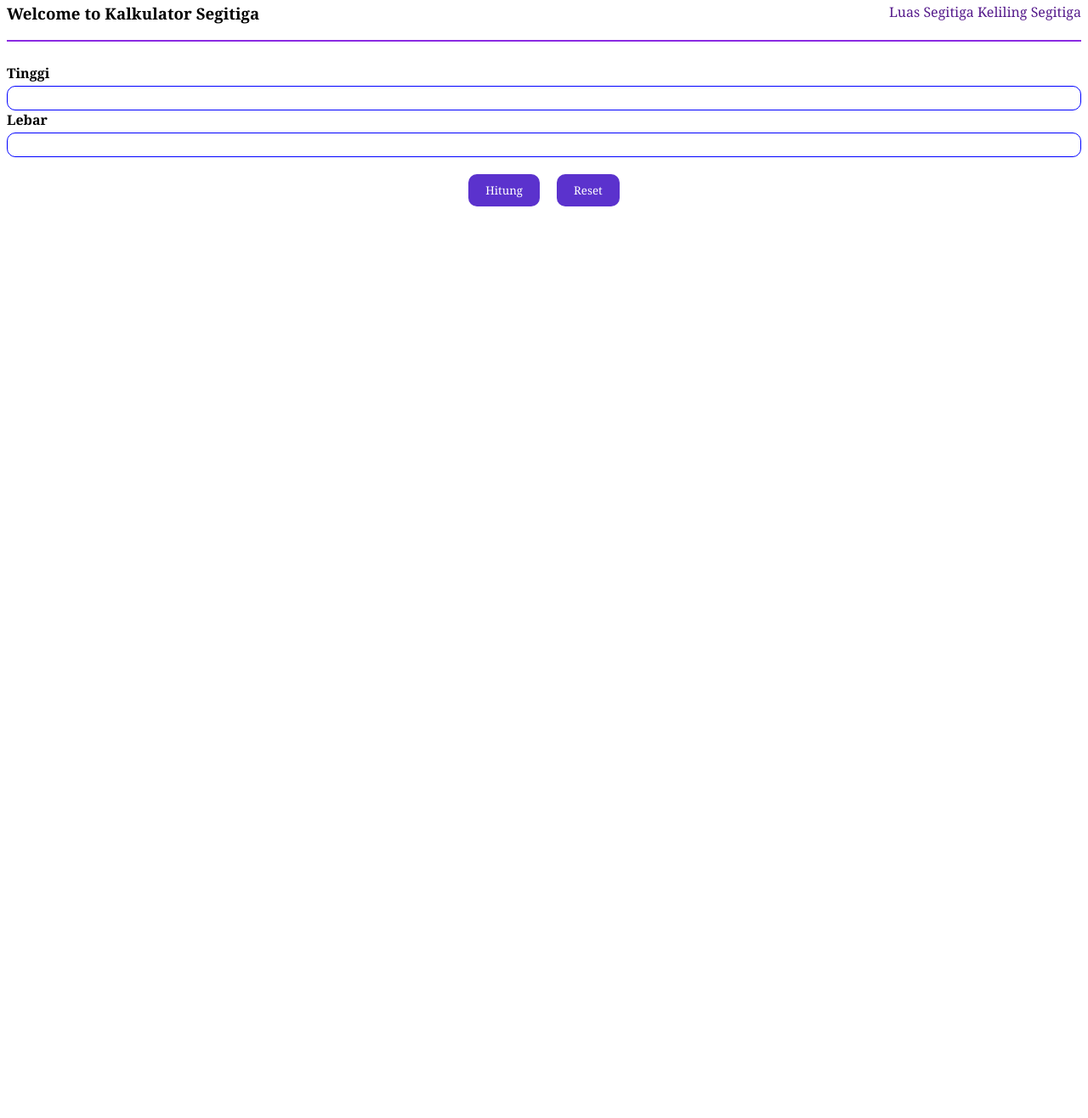
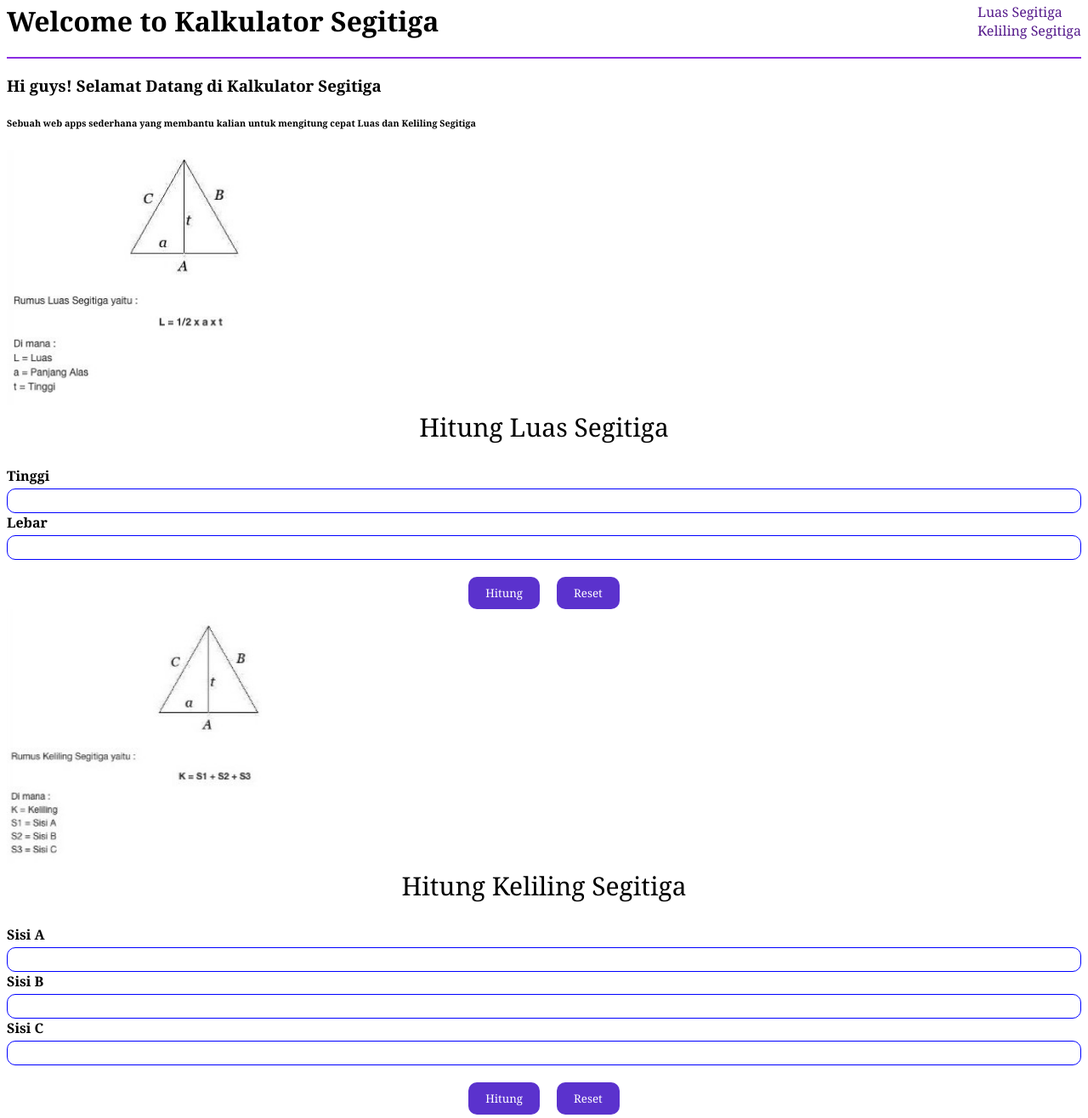
Before and after one commit to revou-fundamental-course/27-nov-23-purpleixora, a plain HTML site: page index.html in a window 1280 px wide. Shown: the part 5-1321 px from the top of the page at 85% size. Before the commit the page ends 800 px from the top, so only its background shows below. Drawn offline with Linux system fonts and the light colour scheme.

Commit message:
add triangle perimeter

```diff
--- a/css/styles.css
+++ b/css/styles.css
@@ -13,16 +13,23 @@ body {
 }
 
 .navigation>a {
+    display: flex;
     text-decoration: none;
-
+    justify-content: space-between;
 }
 
 /*INPUT SECTION*/
+.judul-luas {
+    display: flex;
+    margin-top: 0;
+    justify-content: center;
+    font-size: 30px;
+}
 
 .input-triangle-area {
     display: flex;
     flex-direction: column;
-    margin-top: 26px
+    margin-top: 26px;
 }
 
 label {
@@ -67,3 +74,16 @@ button:active {
     background-color: rgb(183, 0, 255);
     transform: translateY(-10px);
 }
+
+.judul-keliling {
+    display: flex;
+    margin-top: 0;
+    justify-content: center;
+    font-size: 30px;
+}
+
+.input-triangle-perimeter {
+    display: flex;
+    flex-direction: column;
+    margin-top: 26px;
+}
--- a/index.html
+++ b/index.html
@@ -1,31 +1,75 @@
 <!DOCTYPE html>
 <html lang="en">
+
 <head>
     <meta charset="UTF-8">
     <meta name="viewport" content="width=device-width, initial-scale=1.0">
     <title>Kalkulator Segitiga</title>
     <link rel="stylesheet" href="css/styles.css">
 </head>
+
 <body>
     <header id="navigation-bar">
-        <h3 id="logo">Welcome to Kalkulator Segitiga</h3>
+        <h1 id="logo">Welcome to Kalkulator Segitiga</h1>
         <nav class="navigation">
             <a href="">Luas Segitiga</a>
             <a href="">Keliling Segitiga</a>
         </nav>
     </header>
-    <section class="input-triangle-area">
-        <label for="input-height" id="area-height">Tinggi</label>
-        <input type="number" id="input-height" class="katik-input">
 
-        <label for="input-width" id="area-width">Lebar</label>
-        <input type="number" id="input-width" class="katik-input">
+    <div class="notes">
+        <h3 id="desc">Hi guys! Selamat Datang di Kalkulator Segitiga</h3>
+        <h6 id="desc2">Sebuah web apps sederhana yang membantu kalian untuk mengitung cepat Luas dan Keliling Segitiga
+        </h6>
+    </div>
 
-        <div class="buttons">
-            <button>Hitung</button>
-            <button>Reset</button>
+    <div class="triangle-area">
+        <div class="question-image">
+            <img src="images/Luas Segitiga.jpg" alt="Luas Segitiga" width="300" height="300">
         </div>
-    </section>
+
+        <div class="judul-luas">Hitung Luas Segitiga</div>
+
+
+        <div class="input-triangle-area">
+            <label for="input-height" id="area-height">Tinggi</label>
+            <input type="number" id="input-height" class="katik-input">
+
+            <label for="input-base" id="area-base">Lebar</label>
+            <input type="number" id="input-base" class="katik-input">
+
+            <div class="buttons">
+                <button>Hitung</button>
+                <button>Reset</button>
+            </div>
+        </div>
+    </div>
+
+    <div class="triangle-perimeter">
+        <div class="question-image">
+            <img src="images/Keliling Segitiga.jpg" alt="Keliling Segitiga" width="300" height="300">
+        </div>
+
+        <div class="judul-keliling">Hitung Keliling Segitiga</div>
+
+
+        <div class="input-triangle-perimeter">
+            <label for="input-S1" id="S1">Sisi A</label>
+            <input type="number" id="input-S1" class="katik-input">
+
+            <label for="input-S2" id="S2">Sisi B</label>
+            <input type="number" id="input-S1" class="katik-input">
+
+            <label for="input-S3" id="S3">Sisi C</label>
+            <input type="number" id="input-S1" class="katik-input">
+
+            <div class="buttons">
+                <button>Hitung</button>
+                <button>Reset</button>
+            </div>
+        </div>
+    </div>
 
 </body>
+
 </html>
```
Also changed, not shown: images/Luas Segitiga.jpg (added), images/keliling segitiga.jpg (added).
